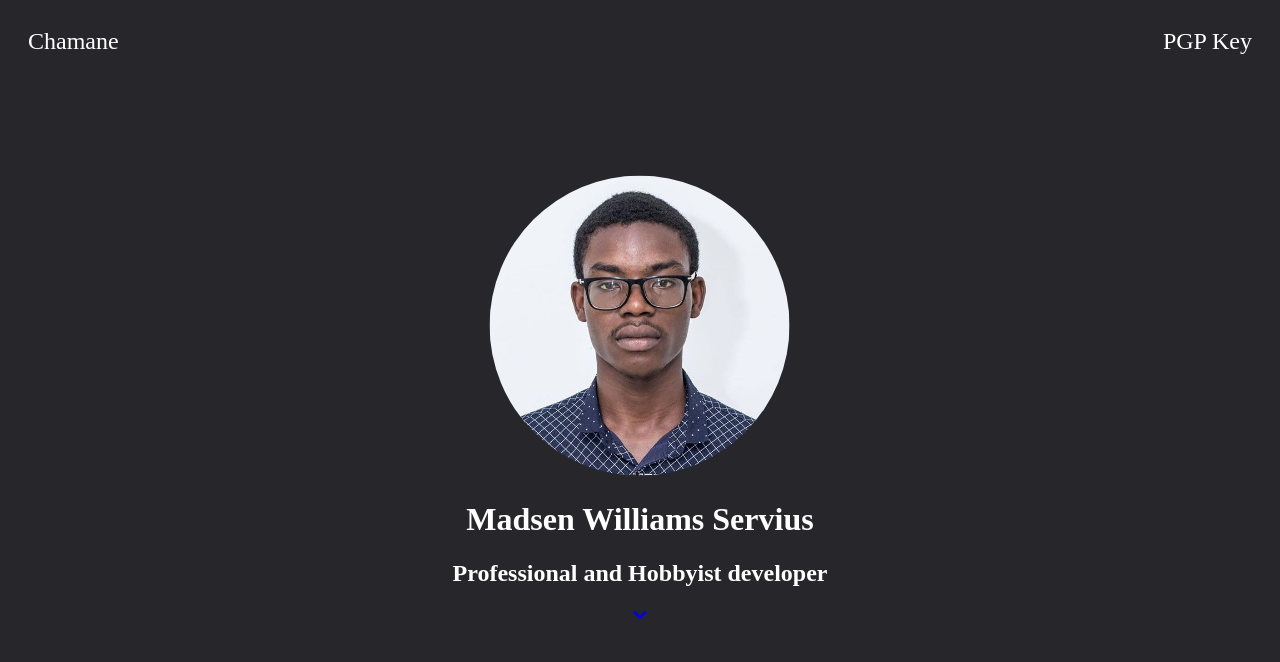
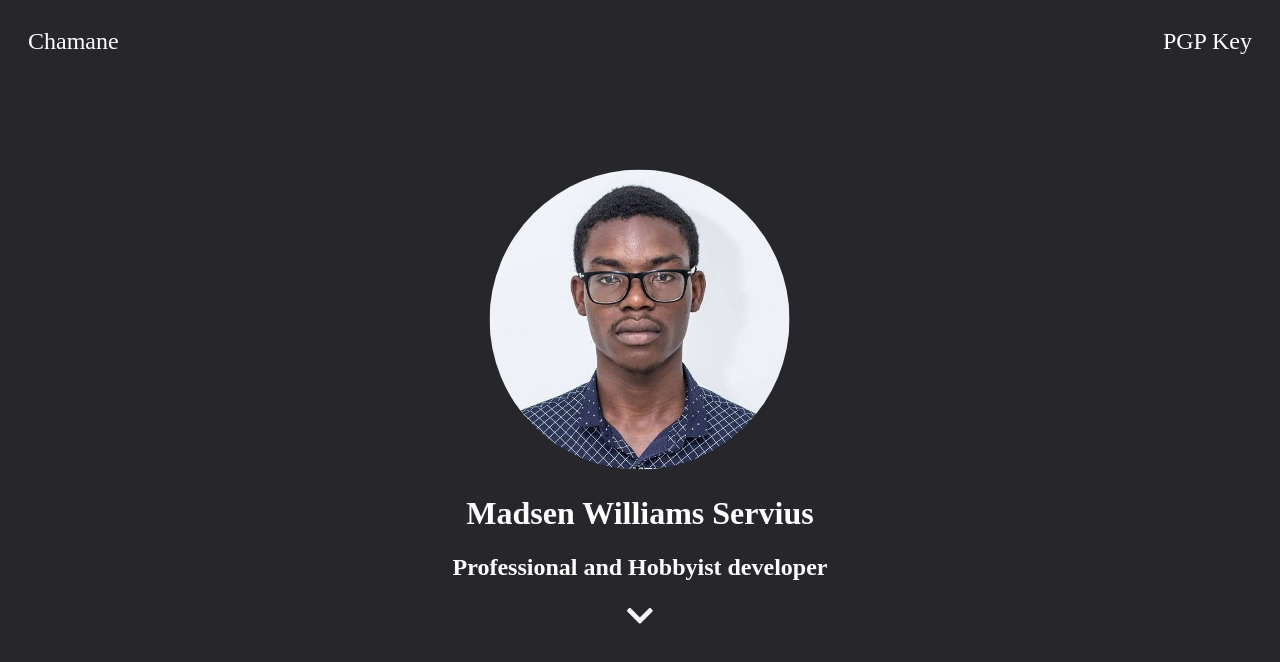
Before and after one commit to Chamane/my-website, a plain HTML site: page index.html in a window 1280 px wide. Drawn offline with Linux system fonts and the light colour scheme.

Commit message:
fix chevron-down

```diff
--- a/styles.css
+++ b/styles.css
@@ -26,3 +26,8 @@ img{
     color: #fff;
     padding: 20px;
 }
+
+i{
+    font-size: 30px;
+    color: #fff;
+}
```
